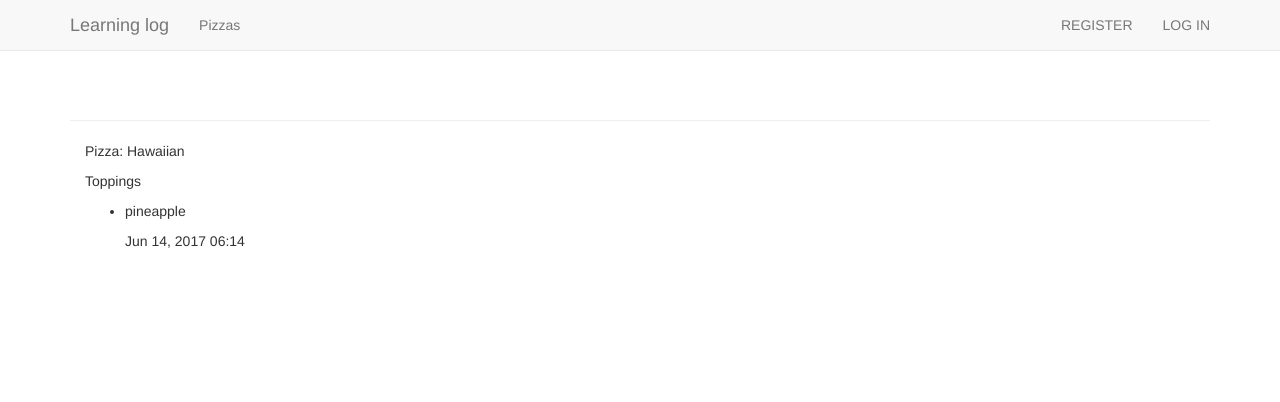
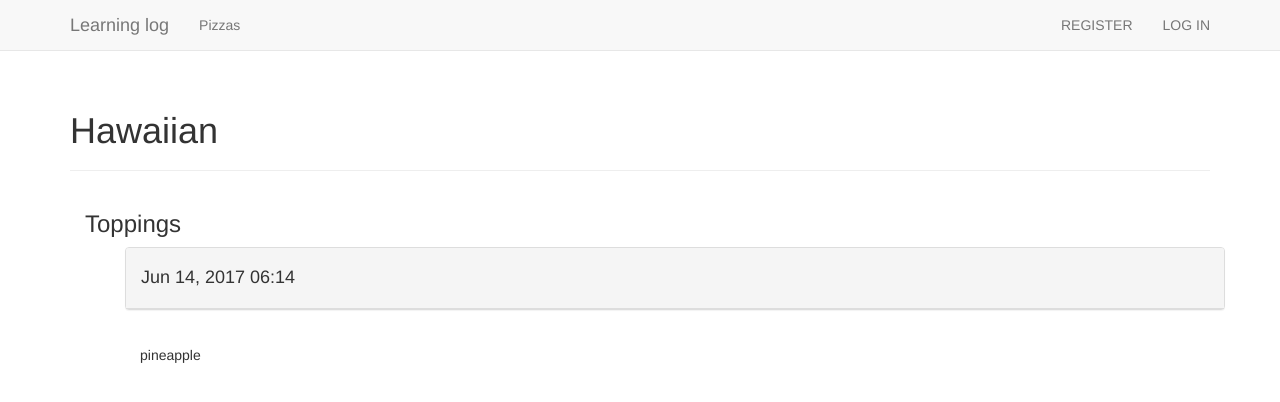
Before and after one commit to zxclovetotti/learning_logs, a Django app: page /pizzeria/pizzas/1/ in a window 1280 px wide. Shown: the top 402 px of the page. Run offline with Django 3.2, Linux system fonts and the light colour scheme; data comes from the database, SQL or seed files in the repository; both versions use the stored data as it was after the commit; some libraries are stand-ins or nearby versions.

Commit message:
some improvements

```diff
--- a/learning_log/learning_logs/templates/learning_logs/topic.html
+++ b/learning_log/learning_logs/templates/learning_logs/topic.html
@@ -11,14 +11,14 @@
     </p>
     <ul>
         {% for entry in entries %}
-            <div class="panel panle-default">
+            <div class="panel panel-default">
                 <div class="panel-heading">
-                    <h3>
+                    <h4>
                         {{ entry.date_added|date:'M d, Y H:i' }}
                         <small>
                             <a href="{% url 'learning_logs:edit_entry' entry.id %}">edit entry</a>
                         </small>
-                    </h3>
+                    </h4>
                 </div>
             </div>
             <div class="panel-body">
--- a/learning_log/learning_logs/templates/learning_logs/topics.html
+++ b/learning_log/learning_logs/templates/learning_logs/topics.html
@@ -8,13 +8,13 @@
 
     <ul>
         {% for topic in topics %}
-            <li><h3>
+            <li><h4>
                 <a href="{% url 'learning_logs:topic' topic.id %}">{{ topic }}</a>
-            </h3></li>
+            </h4></li>
         {% empty %}
         <li>No topics have been added yet.</li>
         {% endfor %}
     </ul>
 
-    <h3><a href="{% url 'learning_logs:new_topic' %}">Add a new topic:</a></h3>
+    <h4><a href="{% url 'learning_logs:new_topic' %}">Add a new topic:</a></h3>
 {% endblock content %}
--- a/learning_log/pizzeria/templates/pizzeria/pizza.html
+++ b/learning_log/pizzeria/templates/pizzeria/pizza.html
@@ -1,17 +1,27 @@
 {% extends "pizzeria/base.html" %}
+
+
+{% block header %}
+    <h1>{{ pizza }}</h1>
+{% endblock header %}
 
 {% block content %}
     <div class="container">
-        <p>Pizza: {{ pizza }}</p>
-        <p>Toppings</p>
+        <h3>Toppings</h3>
         <ul>
             {% for topping in toppings %}
-            <li>
-                <p>{{ topping.name|linebreaks }}</p>
-                <p>{{ topping.date_added|date:'M d, Y H:i'}}</p>
-            </li>
+            <div class="panel panel-default">
+                <div class="panel-heading">
+                    <h4>
+                        {{ topping.date_added|date:'M d, Y H:i'}}
+                    </h4>
+                </div>
+            </div>
+            <div class="panel-body">
+                {{ topping.name|linebreaks }}
+            </div>
             {% empty %}
-            <li>No toppings have been added yet.</li>
+            No toppings have been added yet.
             {% endfor %}
         </ul>
     </div>
--- a/learning_log/pizzeria/templates/pizzeria/pizzas.html
+++ b/learning_log/pizzeria/templates/pizzeria/pizzas.html
@@ -10,9 +10,9 @@
     <div class="container">
          <ul>
             {% for pizza in pizzas %}
-            <li>
+            <li><h4>
                 <a href="{% url 'pizzeria:pizza' pizza.id %}">{{ pizza }}</a>
-            </li>
+            </h4></li>
             {% empty %}
             <li>No pizzas have been added yet.</li>
             {% endfor %}
```
Also changed, not shown: learning_log/db.sqlite3.
